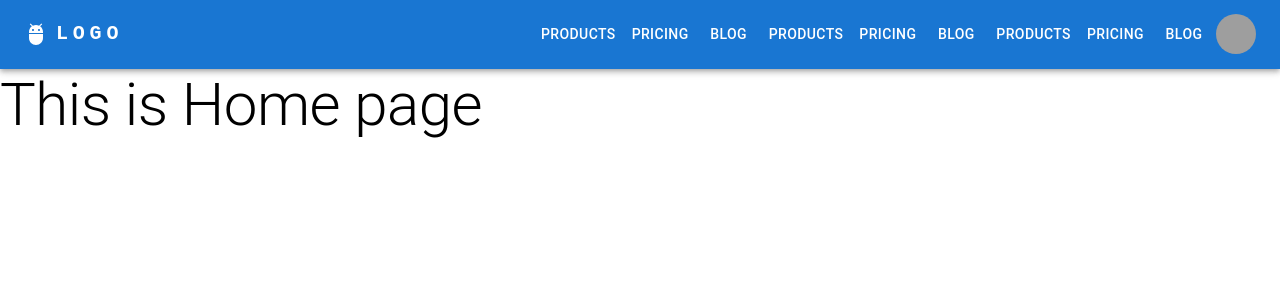
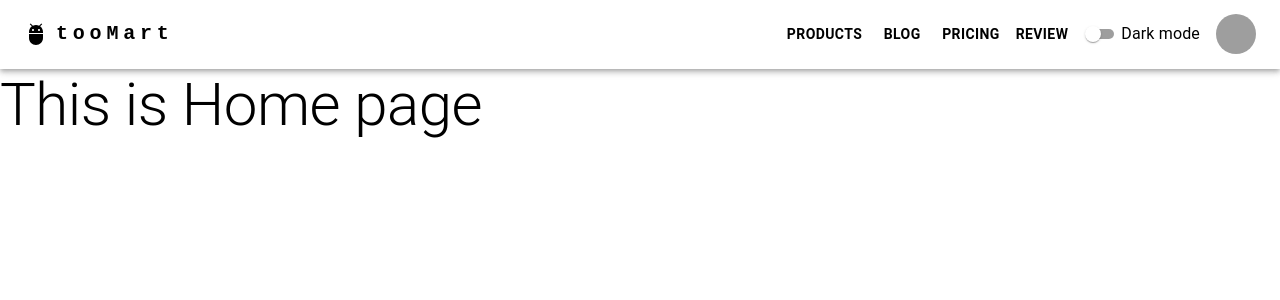
Before and after one commit to Omaralabdullah051/tool-mart, a React (Create React App) app: page / in a window 1280 px wide. Shown: the top 300 px of the page. Built offline with nearby package versions, Linux system fonts and the light colour scheme; grey boxes are pictures that could not be loaded.

Commit message:
created a context and applied dark theme

```diff
--- a/src/App.tsx
+++ b/src/App.tsx
@@ -1,17 +1,43 @@
 import { Stack, Typography } from "@mui/material";
+import { createContext, useState } from "react";
 import { Route, Routes } from "react-router-dom";
 import { Header } from "./Components/Shared/Header/Header";
+import { ContextTypes } from "./Interfaces/Interfaces";
 import { Home } from "./Pages/Home/Home";
 
+export const Context = createContext<ContextTypes | null>(null);
+
 const App = () => {
+  const [checked, setChecked] = useState(false);
+
+  const handleChange = (event: React.ChangeEvent<HTMLInputElement>) => {
+    setChecked(event.target.checked);
+  };
+
+  let theme;
+  if (checked) theme = "dark";
+  else theme = "light";
+
+  let backgroundColor;
+  let color;
+  if (theme === "dark") {
+    backgroundColor = "#000";
+    color = "#e11d48";
+  } else {
+    backgroundColor = "#fff";
+    color = "#000";
+  }
+
   return (
-    <Stack>
+    <Context.Provider value={{ checked, handleChange }}>
+      <Stack sx={{ backgroundColor, color }}>
         <Header />
         <Routes>
           <Route path="/" element={<Home />} />
           <Route path="/home" element={<Home />} />
         </Routes>
       </Stack>
+    </Context.Provider>
   );
 };
 
--- a/src/Components/Shared/Header/Header.tsx
+++ b/src/Components/Shared/Header/Header.tsx
@@ -1,10 +1,19 @@
-import { AppBar, Box, Toolbar, IconButton, Typography } from "@mui/material";
+import {
+  AppBar,
+  Box,
+  Toolbar,
+  IconButton,
+  Typography,
+  FormControlLabel,
+  Switch,
+} from "@mui/material";
 import { Container, Avatar, Button, Tooltip, MenuItem } from "@mui/material";
 import { Menu } from "@mui/material";
 import MenuIcon from "@mui/icons-material/Menu";
 import AdbIcon from "@mui/icons-material/Adb";
-import { useState } from "react";
+import { useContext, useState } from "react";
 import { NavTypography } from "./NavTypography";
+import { Context } from "../../../App";
 
 export const Header = () => {
   const [anchorElNav, setAnchorElNav] = useState<null | HTMLElement>(null);
@@ -25,25 +34,37 @@ export const Header = () => {
     setAnchorElUser(null);
   };
 
-  const pages = [
-    "Products",
-    "Pricing",
-    "Blog",
-    "Products",
-    "Pricing",
-    "Blog",
-    "Products",
-    "Pricing",
-    "Blog",
-  ];
+  const pages = ["Products", "Blog", "Pricing", "Review"];
   const settings = ["Profile", "Account", "Dashboard", "Logout"];
+
+  const value = useContext(Context);
+
+  let theme;
+  if (value?.checked) theme = "dark";
+  else theme = "light";
+
+  let backgroundColor: string;
+  let color: string;
+  if (theme === "dark") {
+    backgroundColor = "#111827";
+    color = "#e11d48";
+  } else {
+    backgroundColor = "#fff";
+    color = "#000";
+  }
+
   return (
-    <AppBar position="static">
+    <AppBar position="static" sx={{ backgroundColor }} color="transparent">
       <Container maxWidth="xl">
         <Toolbar disableGutters>
           <AdbIcon sx={{ display: { xs: "none", md: "flex" }, mr: 1 }} />
           <NavTypography xs="none" md="flex" flex={{ flexGrow: 0 }} />
-          <Box sx={{ flexGrow: 1, display: { xs: "flex", md: "none" } }}>
+          <Box
+            sx={{
+              flexGrow: 1,
+              display: { xs: "flex", md: "none", backgroundColor },
+            }}
+          >
             <IconButton
               size="large"
               aria-label="account of current user"
@@ -69,14 +90,38 @@ export const Header = () => {
               open={Boolean(anchorElNav)}
               onClose={handleCloseNavMenu}
               sx={{
-                display: { xs: "block", md: "none" },
+                display: {
+                  xs: "block",
+                  md: "none",
+                },
               }}
             >
               {pages.map((page) => (
-                <MenuItem key={page} onClick={handleCloseNavMenu}>
-                  <Typography textAlign="center">{page}</Typography>
+                <MenuItem
+                  sx={{
+                    backgroundColor,
+                    color,
+                  }}
+                  key={page}
+                  onClick={handleCloseNavMenu}
+                >
+                  <Typography textAlign="center" fontWeight={700}>
+                    {page}
+                  </Typography>
                 </MenuItem>
               ))}
+              <FormControlLabel
+                sx={{ marginLeft: "5px", backgroundColor, color }}
+                label="Dark mode"
+                control={
+                  <Switch
+                    checked={value?.checked}
+                    onChange={value?.handleChange}
+                    size="small"
+                    color="success"
+                  />
+                }
+              />
             </Menu>
           </Box>
           <AdbIcon sx={{ display: { xs: "flex", md: "none" }, mr: 1 }} />
@@ -91,15 +136,28 @@ export const Header = () => {
               <Button
                 key={page}
                 onClick={handleCloseNavMenu}
+                color="inherit"
                 sx={{
                   my: 2,
-                  color: "white",
                   display: "block",
+                  fontWeight: 700,
                 }}
               >
                 {page}
               </Button>
             ))}
+            <FormControlLabel
+              sx={{ marginLeft: "5px" }}
+              label="Dark mode"
+              control={
+                <Switch
+                  checked={value?.checked}
+                  onChange={value?.handleChange}
+                  size="small"
+                  color="success"
+                />
+              }
+            />
           </Box>
 
           <Box sx={{ flexGrow: 0 }}>
@@ -125,7 +183,11 @@ export const Header = () => {
               onClose={handleCloseUserMenu}
             >
               {settings.map((setting) => (
-                <MenuItem key={setting} onClick={handleCloseUserMenu}>
+                <MenuItem
+                  sx={{ backgroundColor, color }}
+                  key={setting}
+                  onClick={handleCloseUserMenu}
+                >
                   <Typography textAlign="center">{setting}</Typography>
                 </MenuItem>
               ))}
--- a/src/Components/Shared/Header/NavTypography.tsx
+++ b/src/Components/Shared/Header/NavTypography.tsx
@@ -7,7 +7,7 @@ export const NavTypography = ({ xs, md, flex }: TypoProps) => {
       variant="h6"
       noWrap
       component="a"
-      href="/"
+      href="#"
       sx={{
         mr: 2,
         display: { xs: `${xs}`, md: `${md}` },
@@ -20,7 +20,7 @@ export const NavTypography = ({ xs, md, flex }: TypoProps) => {
         textDecoration: "none",
       }}
     >
-      LOGO
+      tooMart
     </Typography>
   );
 };
--- a/src/Interfaces/Interfaces.ts
+++ b/src/Interfaces/Interfaces.ts
@@ -3,3 +3,8 @@ export interface TypoProps {
   md: "none" | "flex";
   flex: { flexGrow: number };
 }
+
+export interface ContextTypes {
+  checked: boolean;
+  handleChange: (event: React.ChangeEvent<HTMLInputElement>) => void;
+}
```
Lines whose indentation alone changed are shown as unchanged.
